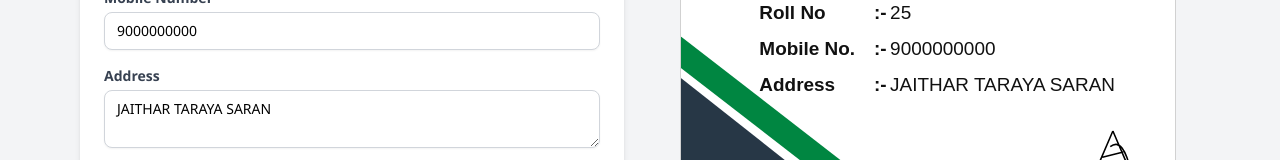
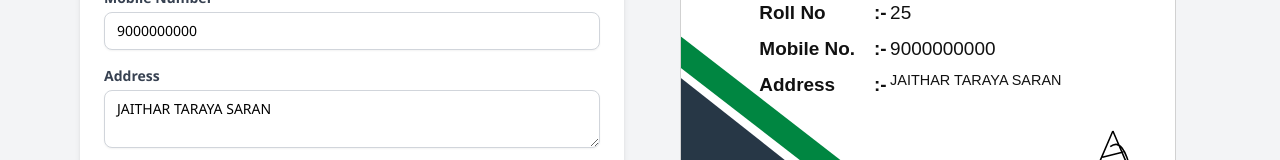
Before and after one commit to sriimalya/school-id-generator, a React (Vite) app: page / in a window 1280 px wide. Shown: the part 759-919 px from the top of the page. Built offline with nearby package versions, Linux system fonts and the light colour scheme.

Commit message:
User asked Fixes

```diff
--- a/src/components/IDCard.jsx
+++ b/src/components/IDCard.jsx
@@ -176,15 +176,29 @@ export default function IDCard({ student }) {
           </div>
 
           {/* Student Name */}
-          <div className="student-name">{student.name}</div>
+          <div
+            className="student-name"
+            style={{
+              fontSize: student.name && student.name.length > 15
+                ? `${Math.max(16, 26 - (student.name.length - 15) * 0.7)}px`
+                : undefined
+            }}
+          >
+            {student.name}
+          </div>
 
           {/* Student Details Grid */}
           <div className="details-grid">
             {detailRows.map((row) => (
-              <div className="details-grid__row" key={row.key}>
+              <div
+                className={`details-grid__row ${row.key === "address" ? "address-row" : ""}`}
+                key={row.key}
+              >
                 <div className="grid-label">{row.label}</div>
                 <div className="grid-colon">:-</div>
-                <div className="grid-value">{student[row.key]}</div>
+                <div className={`grid-value ${row.key === "address" ? "address-value" : ""}`}>
+                  {student[row.key]}
+                </div>
               </div>
             ))}
           </div>
--- a/src/styles/student-id-card.css
+++ b/src/styles/student-id-card.css
@@ -208,6 +208,7 @@
   margin-top: 11px;
   text-transform: uppercase;
   letter-spacing: 0.5px;
+  white-space: nowrap;
 }
 
 /* =========================================================
@@ -240,6 +241,21 @@
 .grid-value {
   font-weight: 500;
   text-transform: uppercase;
+}
+
+.address-row {
+  align-items: flex-start;
+}
+
+.address-value {
+  font-size: 16px;
+  line-height: 1.1;
+  word-wrap: break-word;
+  display: -webkit-box;
+  -webkit-line-clamp: 2;
+  -webkit-box-orient: vertical;
+  overflow: hidden;
+  margin-top: 3px;
 }
 
 /* =========================================================
```
